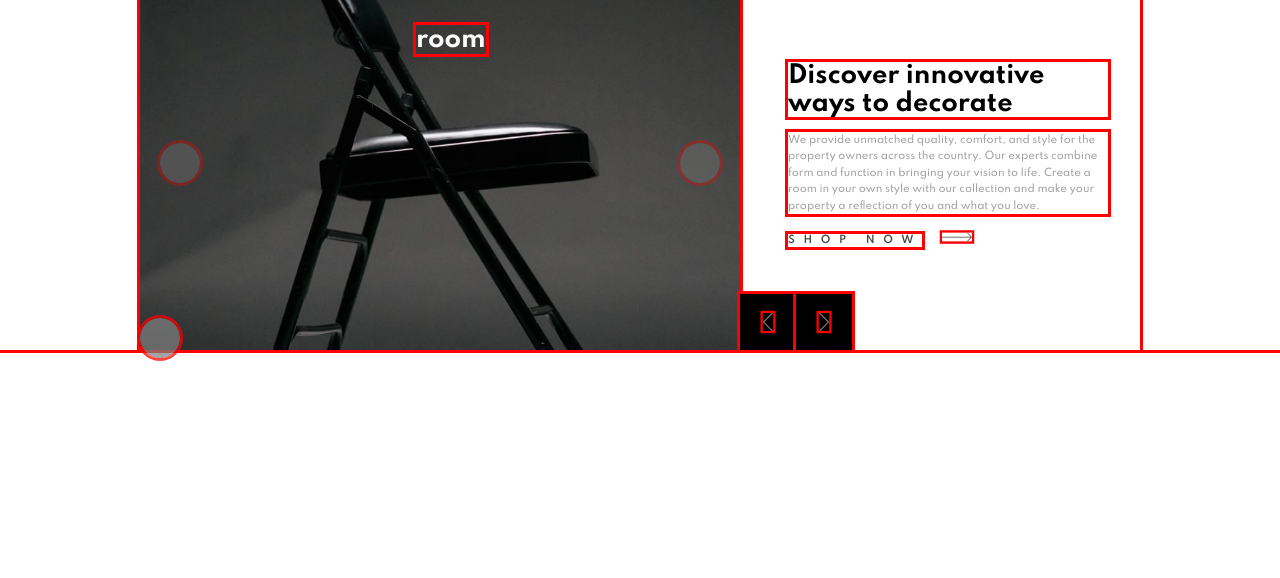
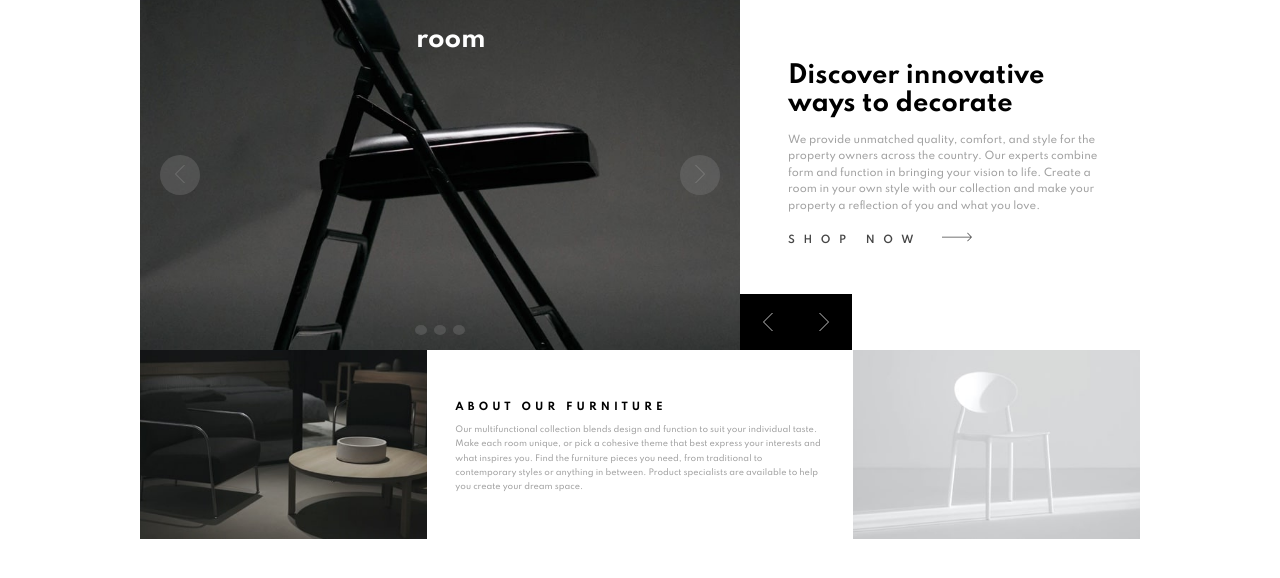
Before and after one commit to fughesi/room-homepage, a React (Create React App) app: page / in a window 1280 px wide. Shown: the top 578 px of the page. Built offline with nearby package versions, Linux system fonts and the light colour scheme.

Commit message:
adding functionality

```diff
--- a/src/App.css
+++ b/src/App.css
@@ -32,7 +32,7 @@
 *::before,
 *::after {
   box-sizing: border-box;
-  outline: solid red;
+  /* outline: solid red; */
 }
 
 body {
--- a/src/App.js
+++ b/src/App.js
@@ -10,7 +10,7 @@ function App() {
   return (
     <div id="appWrap">
       <TopRow />
-      {/* <BottomRow /> */}
+      <BottomRow />
     </div>
   );
 }
--- a/src/components/Slider/Slider.css
+++ b/src/components/Slider/Slider.css
@@ -7,10 +7,6 @@
 #photoSection {
   position: relative;
   height: 100%;
-}
-
-#indicatorSection {
-  position: absolute;
 }
 
 #carousel {
@@ -50,9 +46,25 @@ li {
 }
 button:hover,
 button:focus {
-    opacity: .8;
-    transition: 400ms ease-in-out all;
+  animation-name: hoverstate;
+  animation-duration: 3s;
+  animation-iteration-count: infinite;
+  transition: 250ms ease-in-out all;
 }
+
+@keyframes hoverstate {
+  0% {
+    opacity: 0.35;
+  }
+  50% {
+    opacity: 0.8;
+    box-shadow: 0 0 5px #aaa;
+  }
+  100% {
+    opacity: 0.35;
+  }
+}
+
 button {
   z-index: 2;
   position: absolute;
@@ -61,7 +73,8 @@ button {
   height: 40px;
   width: 40px;
 
-  transform: translateY(-80%);
+  transition: 250ms ease-in-out all;
+  transform: translateY(-50%);
 
   background: gray;
   opacity: 0.35;
@@ -78,3 +91,26 @@ button {
   position: absolute;
   height: 100%;
 }
+
+#nav {
+  z-index: 100;
+}
+#indicatorSection {
+  position: absolute;
+  display: flex;
+  width: 100%;
+  height: 40px;
+  bottom: 0;
+  justify-content: center;
+  align-items: center;
+}
+
+.indicator {
+  position: initial;
+  height: 10px;
+  width: 10px;
+
+  transform: translateY(0);
+
+  margin: 0 0.25em;
+}
--- a/src/components/Slider/Slider.js
+++ b/src/components/Slider/Slider.js
@@ -52,19 +52,48 @@ export default function Slider() {
   return (
     <main id="carouselContainer">
       <section id="photoSection">
-        <button id="prev"></button>
+        <button id="prev">
+          <svg
+            width="14"
+            height="24"
+            id="leftArrow"
+            xmlns="http://www.w3.org/2000/svg"
+          >
+            <path
+              d="M13 0L1 12l12 12"
+              stroke="#FFF"
+              fill="none"
+              fill-rule="evenodd"
+            />
+          </svg>
+        </button>
+        <Navbar id="nav" />
         <ul id="unorderedList">
           <li>
-            <img src={hero1d} className="photo" />
+            <img src={hero1d} className="photo" loading="lazy" />
           </li>
           <li>
-            <img src={hero2d} className="photo" />
+            <img src={hero2d} className="photo" loading="lazy" />
           </li>
           <li>
-            <img src={hero3d} className="photo" />
+            <img src={hero3d} className="photo" loading="lazy" />
           </li>
         </ul>
-        <button id="next"></button>
+        <button id="next">
+          <svg
+            width="14"
+            height="24"
+            id="rightArrow"
+            xmlns="http://www.w3.org/2000/svg"
+          >
+            <path
+              d="M1  0l12 12L1 24"
+              stroke="#FFF"
+              fill="none"
+              fill-rule="evenodd"
+            />
+          </svg>
+        </button>
       </section>
       <section id="indicatorSection">
         <button class="indicator"></button>
```
